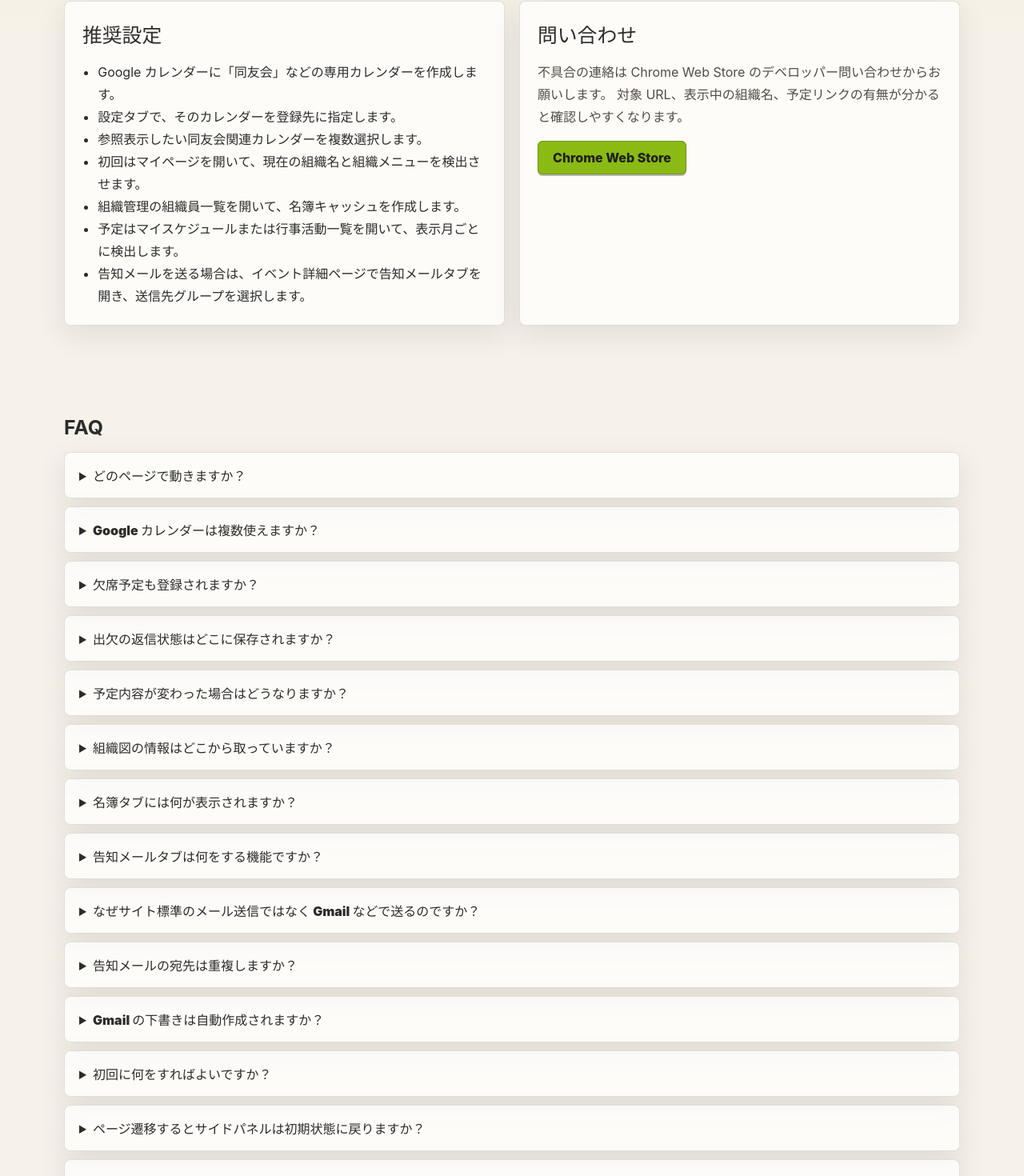
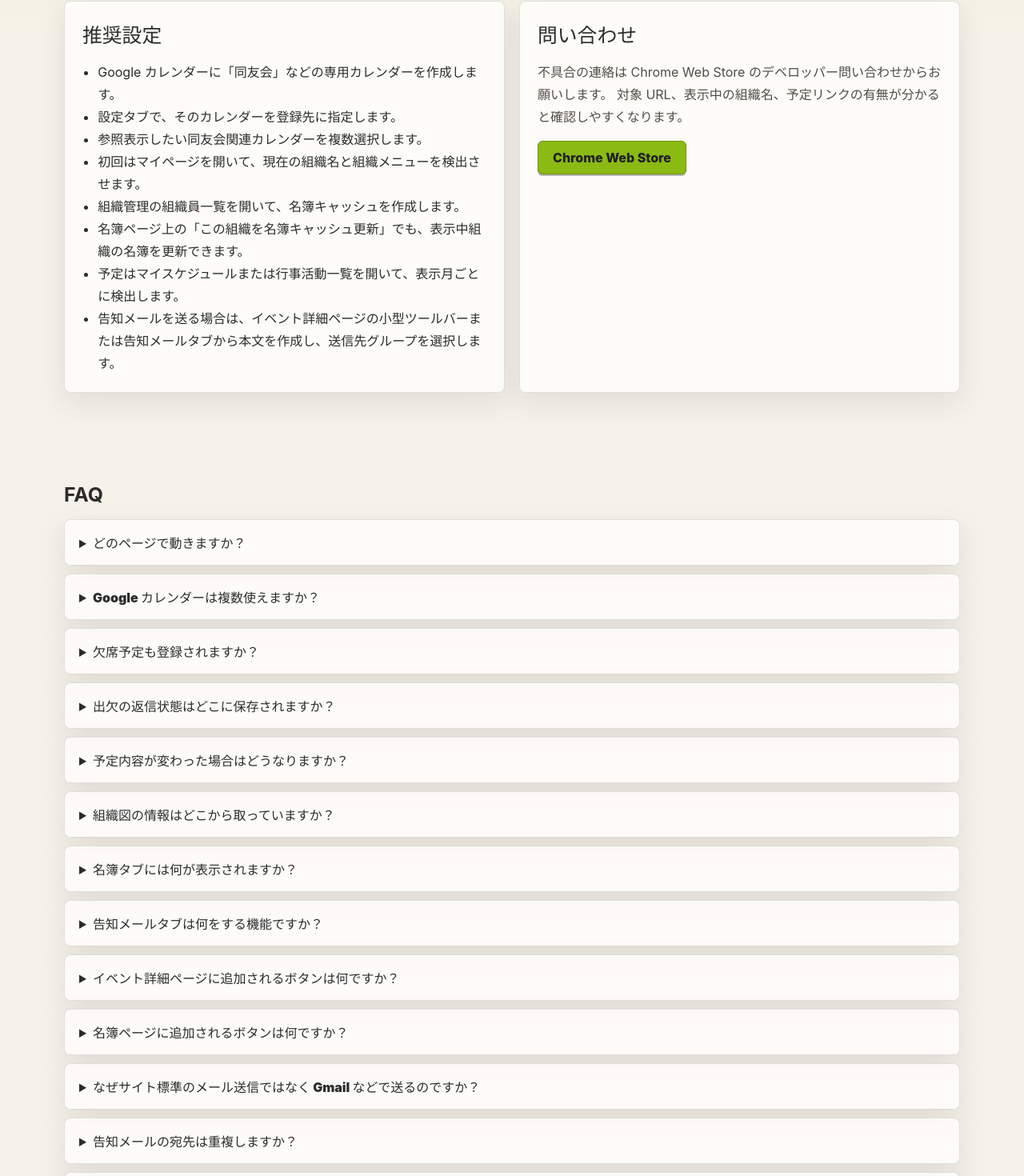
Before and after one commit to doyu-aichi/do-you-gcal-web, a SvelteKit app: page /support in a window 1280 px wide. Shown: the part 319-1789 px from the top of the page at 80% size. Built offline with nearby package versions, Linux system fonts and the light colour scheme.

Commit message:
Add page injected event and member helpers

```diff
--- a/src/routes/+page.svelte
+++ b/src/routes/+page.svelte
@@ -33,6 +33,10 @@
 			text: 'イベント詳細から告知本文を作成。到達性を安定させるため、所属バッジで送信先を選び、BCC と本文を Gmail など普段使うメール環境へ貼り付けやすい形でコピーできます。'
 		},
 		{
+			title: 'ページ上の補助ボタン',
+			text: 'イベント詳細ページには GCal同期、告知メール、本文コピーの小型ツールバーを追加。名簿ページには現在組織の名簿キャッシュ更新ボタンを追加します。'
+		},
+		{
 			title: '関連リンク',
 			text: '組織ごとの資料保管庫、スケジュールから案内メール画面への導線を追加します。'
 		}
@@ -46,7 +50,7 @@
 		'初回ははじめにタブの状態チェックに沿って、マイページと組織員一覧を開き、組織図と名簿キャッシュを作成します。',
 		'マイスケジュールまたは行事活動一覧を開き、表示月の同友会スケジュールを検出します。検出済み状態はブラウザ内に記録されます。',
 		'マイスケジュールまたは行事活動から予定を開き、「Google カレンダーへ反映」を有効にして登録します。',
-		'告知メールを送る場合は、イベント詳細で本文を作成し、名簿の所属バッジから BCC 対象を選択します。'
+		'告知メールを送る場合は、イベント詳細の小型ツールバーまたは告知メールタブから本文を作成し、名簿の所属バッジから BCC 対象を選択します。'
 	];
 </script>
 
--- a/src/routes/support/+page.svelte
+++ b/src/routes/support/+page.svelte
@@ -31,6 +31,14 @@
 		{
 			question: '告知メールタブは何をする機能ですか？',
 			answer: 'あいどるの例会メール送信機能を使わず、Gmail など普段使うメール環境から直接告知メールを送るための補助機能です。イベント詳細ページの内容から告知本文を作成し、名簿キャッシュの所属バッジから送信先を選んで BCC 用メールアドレスをコピーできます。'
+		},
+		{
+			question: 'イベント詳細ページに追加されるボタンは何ですか？',
+			answer: 'イベント詳細ページには小型ツールバーを追加します。GCal同期、告知メールタブを開く、告知メール本文を直接コピーする操作を、サイドパネルを探さずに実行できます。'
+		},
+		{
+			question: '名簿ページに追加されるボタンは何ですか？',
+			answer: '名簿ページには「この組織を名簿キャッシュ更新」ボタンを追加します。表示中の組織の名簿をその場でブラウザ内キャッシュへ反映できます。'
 		},
 		{
 			question: 'なぜサイト標準のメール送信ではなく Gmail などで送るのですか？',
@@ -95,8 +103,9 @@
 				<li>参照表示したい同友会関連カレンダーを複数選択します。</li>
 				<li>初回はマイページを開いて、現在の組織名と組織メニューを検出させます。</li>
 				<li>組織管理の組織員一覧を開いて、名簿キャッシュを作成します。</li>
+				<li>名簿ページ上の「この組織を名簿キャッシュ更新」でも、表示中組織の名簿を更新できます。</li>
 				<li>予定はマイスケジュールまたは行事活動一覧を開いて、表示月ごとに検出します。</li>
-				<li>告知メールを送る場合は、イベント詳細ページで告知メールタブを開き、送信先グループを選択します。</li>
+				<li>告知メールを送る場合は、イベント詳細ページの小型ツールバーまたは告知メールタブから本文を作成し、送信先グループを選択します。</li>
 			</ul>
 		</section>
 
```
